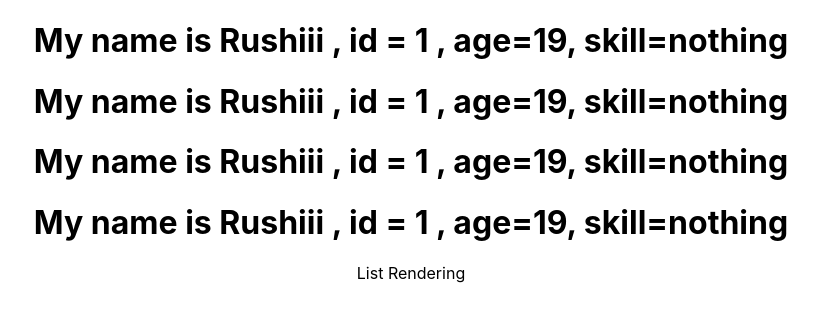
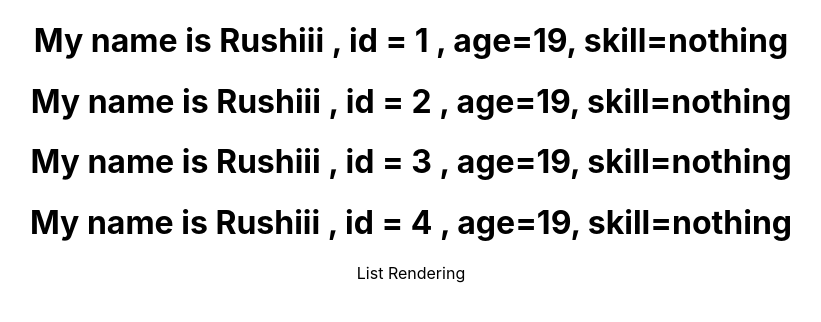
Before and after one commit to RushikeshGaikwad78/ReactJs, a React (Create React App) app in the folder 2tut/: page / in a window 1280 px wide. Shown: the top 322 px of the page, without its empty margins (229-1050 px from the left). Built offline with nearby package versions, Linux system fonts and the light colour scheme.

Commit message:
Lists and Keys

```diff
--- a/2tut/src/components/NameList.js
+++ b/2tut/src/components/NameList.js
@@ -5,15 +5,21 @@ function NameList() {
 
   const person = [
     { id: 1, name: "Rushiii", age: 19, skill: "nothing" },
-    { id: 1, name: "Rushiii", age: 19, skill: "nothing" },
-    { id: 1, name: "Rushiii", age: 19, skill: "nothing" },
-    { id: 1, name: "Rushiii", age: 19, skill: "nothing" },
+    { id: 2, name: "Rushiii", age: 19, skill: "nothing" },
+    { id: 3, name: "Rushiii", age: 19, skill: "nothing" },
+    { id: 4, name: "Rushiii", age: 19, skill: "nothing" },
   ];
 
   const renderedarr = array.map((name) => <h1>{name}</h1>);
 
-  const personlist = person.map((person) => <Person person={person}/>) //good practice
   // const personlist = person.map((person) => <h1>My name is {person.name} , id = {person.id} , age={person.age}, skill={person.skill}</h1>)
+
+  //we need to pass key prop which is unique within list for each item,  this key prop is not accesible in child component
+  //this key helps react to handle UI modifications nicely
+  //a key is a special string attribute we need to include when creating list of elements
+  //keys gives the elements a stable identity
+  //efficient update of UI
+  const personlist = person.map((person) => <Person key={person.id} person={person}/>) //good practice
   return (
     <div>
 
```
